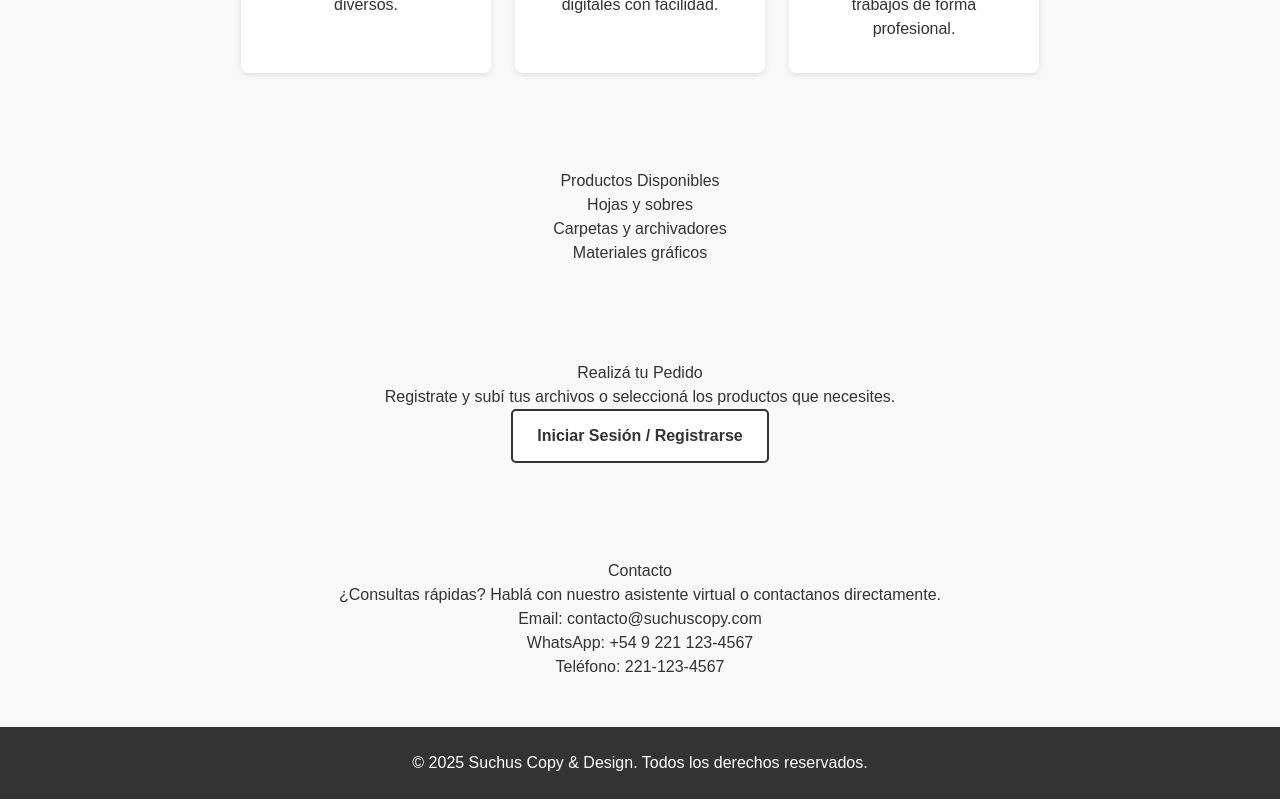
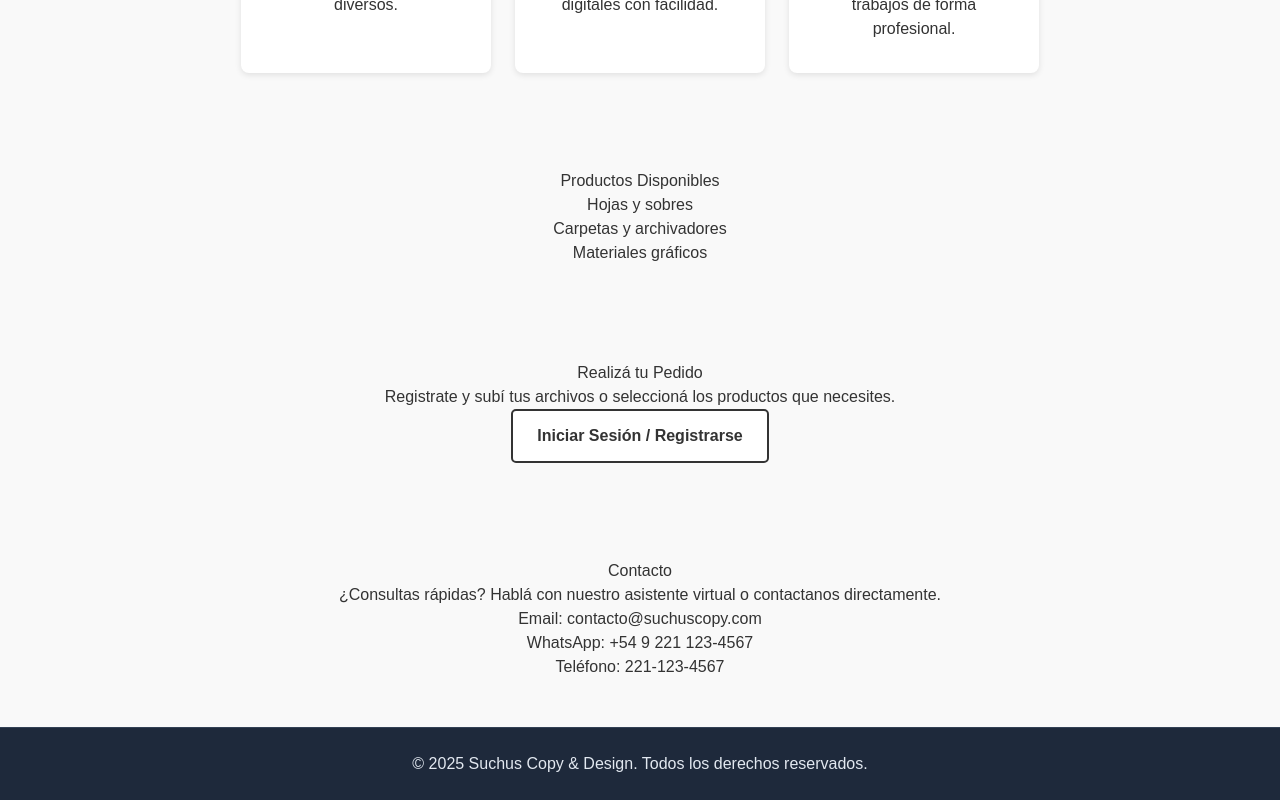
Before and after one commit to Mauricitoxx/Suchus-Design, a React (Vite) app in the folder frontend-suchus/: page / in a window 1280 px wide. Shown: the part 624-1424 px from the top of the page. Built offline with nearby package versions, Linux system fonts and the light colour scheme.

Commit message:
Added register frontend

```diff
--- a/frontend-suchus/src/App.jsx
+++ b/frontend-suchus/src/App.jsx
@@ -2,6 +2,7 @@ import './App.css'
 import { BrowserRouter as Router, Routes, Route } from "react-router-dom";
 import LandingPage from "./components/LandingPage";
 import Login from "./components/Login"
+import Register from "./components/Register"
 
 function App() {
 
@@ -10,6 +11,7 @@ function App() {
       <Routes>
         <Route path="/" element={<LandingPage />} />
         <Route path="/login" element={<Login />} />
+        <Route path="/register" element={<Register />} />
       </Routes>
     </Router>
   )
--- a/frontend-suchus/src/components/LandingPage.css
+++ b/frontend-suchus/src/components/LandingPage.css
@@ -83,8 +83,12 @@ body, html {
 }
 
 .landing-footer {
-  background-color: #333;
-  color: #fff;
+  width: 100%;
+  background-color: #1e293b;
+  color: #e2e8f0;
   text-align: center;
   padding: 1.5rem;
+  margin: 0;
+  position: relative;
+  border-top: 1px solid #334155;
 }
--- a/frontend-suchus/src/components/LandingPage.jsx
+++ b/frontend-suchus/src/components/LandingPage.jsx
@@ -27,7 +27,7 @@ const LandingPage = () => {
           <a href="#orders" className="btn-primary">Realizar Pedido</a>
         </div>
         <div className="hero-image">
-          <img src="/images/hero-print.jpg" alt="Impresión de documentos"/>
+          <img src="https://cdn11.bigcommerce.com/s-ydriczk/images/stencil/1500x1500/products/90847/101604/Cartman-mooning-South-Park-Lifesize-Cardboard-Cutout-buy-now-at-starstills__01937.1750329558.jpg?c=2" alt="Impresión de documentos"/>
         </div>
       </section>
 
--- a/frontend-suchus/src/index.css
+++ b/frontend-suchus/src/index.css
@@ -1 +1,19 @@
 @import "tailwindcss";
+
+* {
+    margin: 0;
+    padding: 0;
+    box-sizing: border-box;
+}
+
+html, body {
+    margin: 0;
+    padding: 0;
+    height: 100%;
+}
+
+#root {
+    min-height: 100vh;
+    display: flex;
+    flex-direction: column;
+}
```
